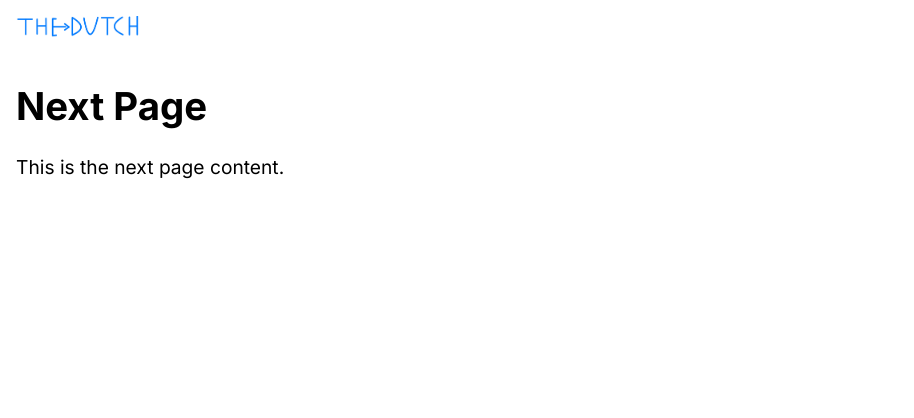
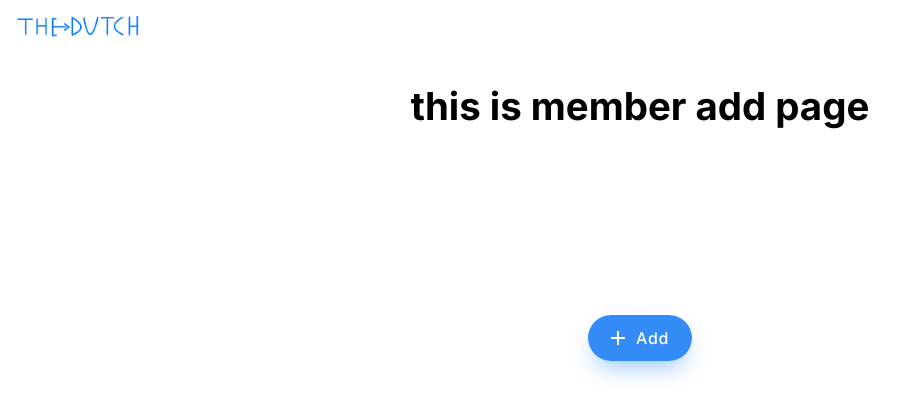
Before and after one commit to jihong4/theDutch_sideproject, a Next.js app: page /member_input in a window 1280 px wide. Shown: the top 418 px of the page, without its empty margins (0-914 px from the left). Built offline with nearby package versions, Linux system fonts and the light colour scheme.

Commit message:
add button update

```diff
--- a/app/globals.css
+++ b/app/globals.css
@@ -4,3 +4,12 @@ body {
   margin: 0;
   padding: 0;
 }
+.startButton {
+  padding: 0.8rem 1.6rem;
+  font-size: 1.2rem;
+  background-color: #0070f3;
+  color: white;
+  border: none;
+  border-radius: 4px;
+  cursor: pointer;
+}
--- a/app/member_input/page.js
+++ b/app/member_input/page.js
@@ -9,12 +9,26 @@ const Member_in = () => {
     <Link href="/" className={styles.logoLink}>
       <img src="/images/logo_ver2.jpg" alt="Logo" className={styles.logo} />
     </Link>
-
     <div className={styles.content}>
-        <h1>Next Page</h1>
-        <p>This is the next page content.</p>
+      <h1>this is member add page</h1>
+    </div>
+<div className={styles.addlocation}>
+  <button className={styles.addbutton}>
+    <svg
+      xmlns="http://www.w3.org/2000/svg"
+      viewBox="0 0 24 24"
+      width={24}
+      height={24}
+      fill="currentColor"
+    >
+      <path d="M0 0h24v24H0V0z" fill="none" />
+      <path d="M11 11V5h2v6h6v2h-6v6h-2v-6H5v-2z" />
+    </svg>
+    <span>Add</span>
+  </button>
 </div>
 </div>
+
   );
 };
 
--- a/app/styles/member_input.module.css
+++ b/app/styles/member_input.module.css
@@ -13,13 +13,48 @@
     height: auto; /* 높이는 자동으로 조절 */
   }
 
-.content{
+  .content {
     font-size: 1.2rem;
-    /*background-color: white;*/
     color: rgb(0, 0, 0);
     border: none;
     border-radius: 4px;
     cursor: pointer;
+    display: flex; /* 플렉스 컨테이너로 설정 */
+    flex-direction: column; /* 요소들을 수직 방향으로 배치 */
+    align-items: center; /* 가로 방향 중앙 정렬 */
+    justify-content: center; /* 세로 방향 중앙 정렬 */
+    text-align: center; /* 텍스트 자체를 중앙 정렬 */
+  }
+  .addbutton {
+    display: flex;
     align-items: center;
+    font-family: inherit;
+    font-weight: 500;
+    font-size: 16px;
+    padding: 0.7em 1.4em 0.7em 1.1em;
+    color: white;
+    background: linear-gradient(0deg, rgba(0, 112, 243, 0.8) 0%, rgba(0, 112, 243, 0.8) 100%);
+    border: none;
+    box-shadow: 0 0.7em 1.5em -0.5em rgba(0, 112, 243, 0.48);
+    letter-spacing: 0.05em;
+    border-radius: 20em;
+    transition: box-shadow 0.2s ease-in-out;
+  }
+
+  .addbutton svg {
+    margin-right: 6px;
+  }
+
+  .addbutton:hover {
+    box-shadow: 0 0.5em 1.5em -0.5em rgba(0, 112, 243, 0.8);
+  }
+
+  .addbutton:active {
+    box-shadow: 0 0.3em 1em -0.5em rgba(0, 112, 243, 0.8);
+  }
+
+  .addlocation {
+    display: flex;
     justify-content: center;
-}
+    margin-top: 10rem; /* 버튼과 컨텐츠 사이의 간격을 조절할 수 있습니다. */
+  }
```
Also changed, not shown: app/page.js (+4 -3 lines). Lines whose indentation alone changed are shown as unchanged.
